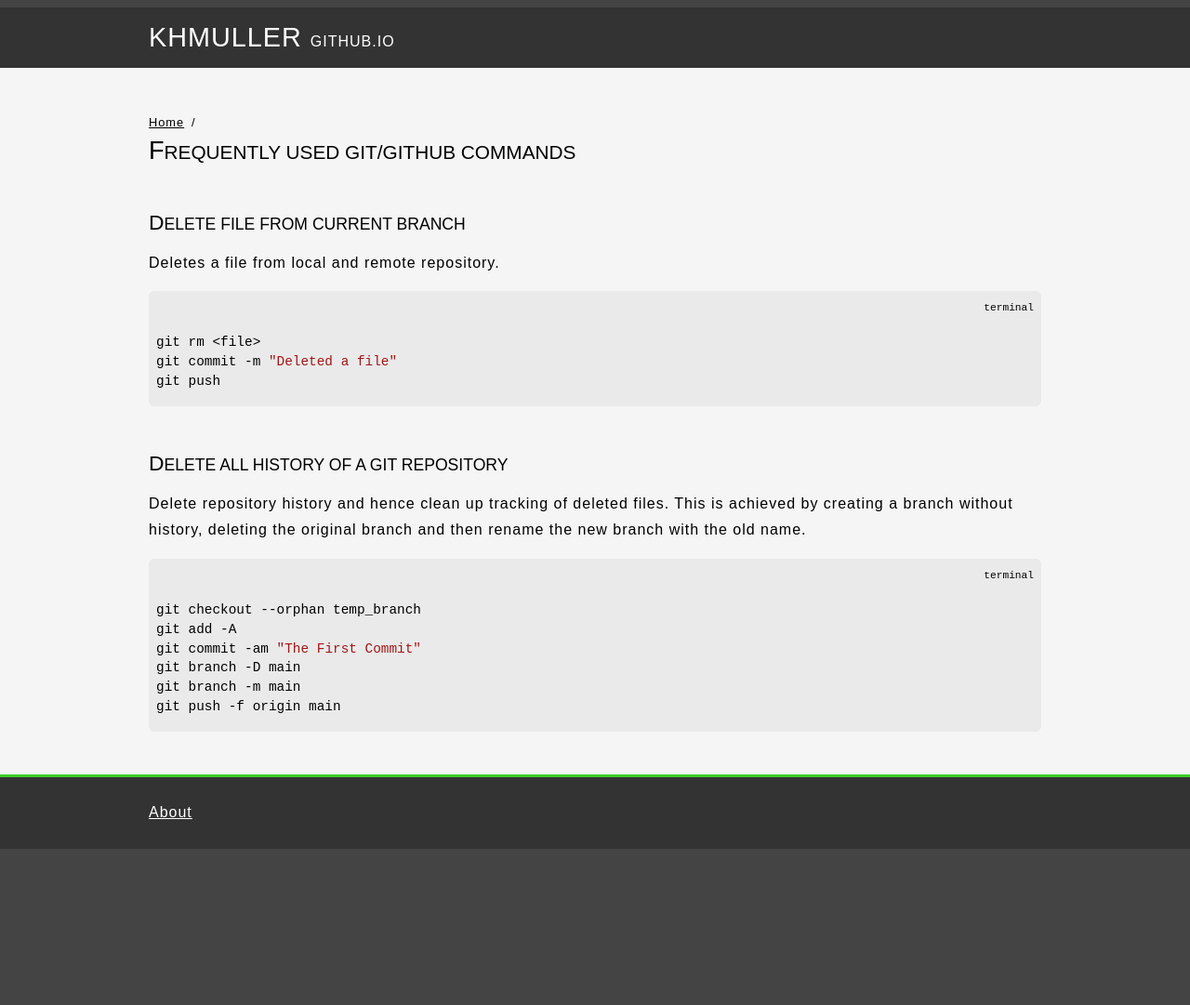
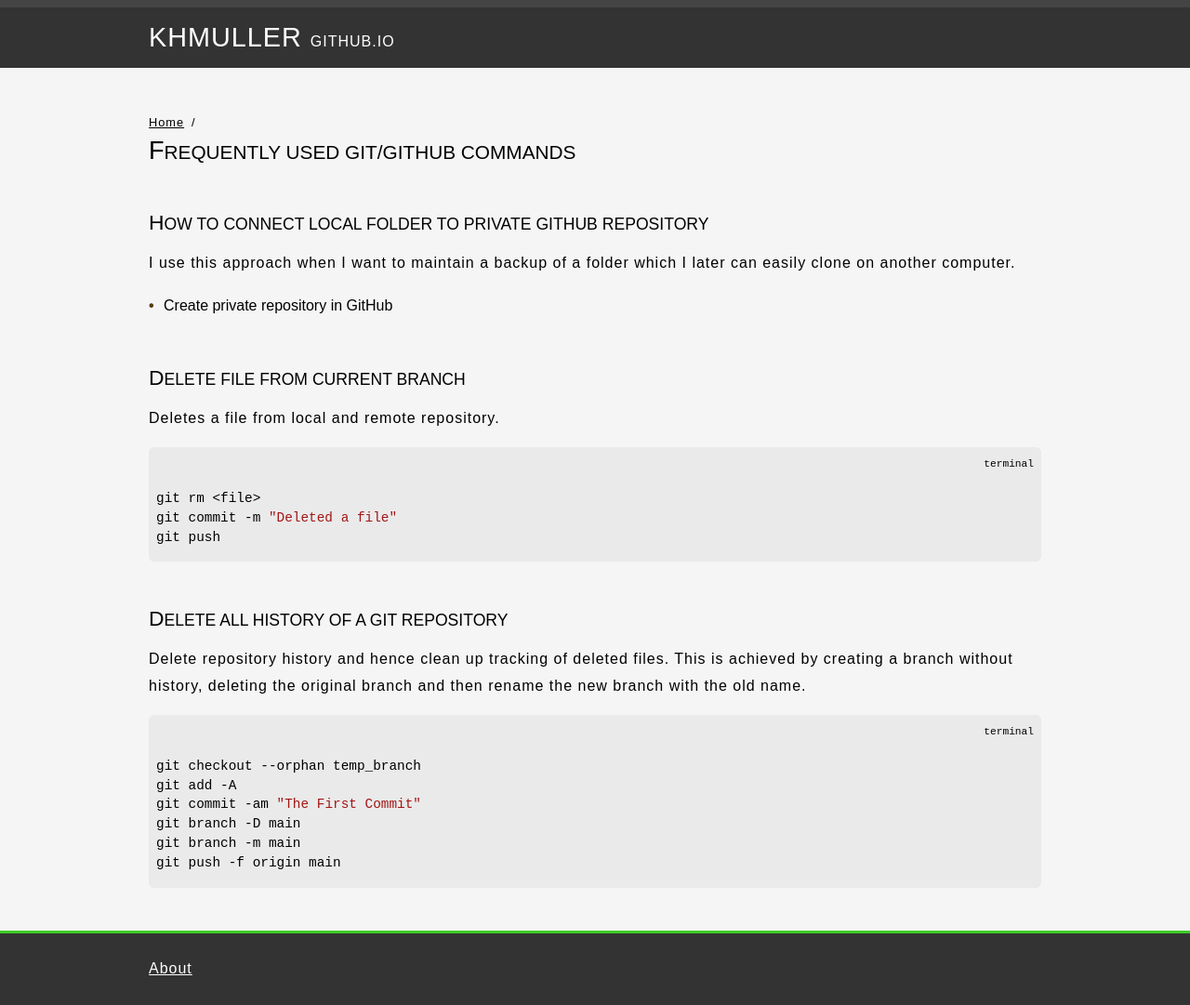
Before and after one commit to KHMuller/khmuller.github.io, a Jekyll site: the page built from github/index.md, in a window 1280 px wide. Shown: the whole page at 93% size. Built offline with Jekyll 4.4.1, drawn with Linux system fonts in a browser that asks for light colours; before the commit the page ends 913 px from its top, so only the background shows below that.

Commit message:
Update index.md

```diff
--- a/github/index.md
+++ b/github/index.md
@@ -6,6 +6,12 @@ canonical: https://khmuller.github.io/github/
 ---
 
 ## Frequently Used Git/Github Commands
+
+### How to Connect Local Folder to Private GitHub Repository
+I use this approach when I want to maintain a backup of a folder which I later can easily clone on another computer.
+
+- Create private repository in GitHub
+
 
 ### Delete file from current branch
 Deletes a file from local and remote repository.
```
